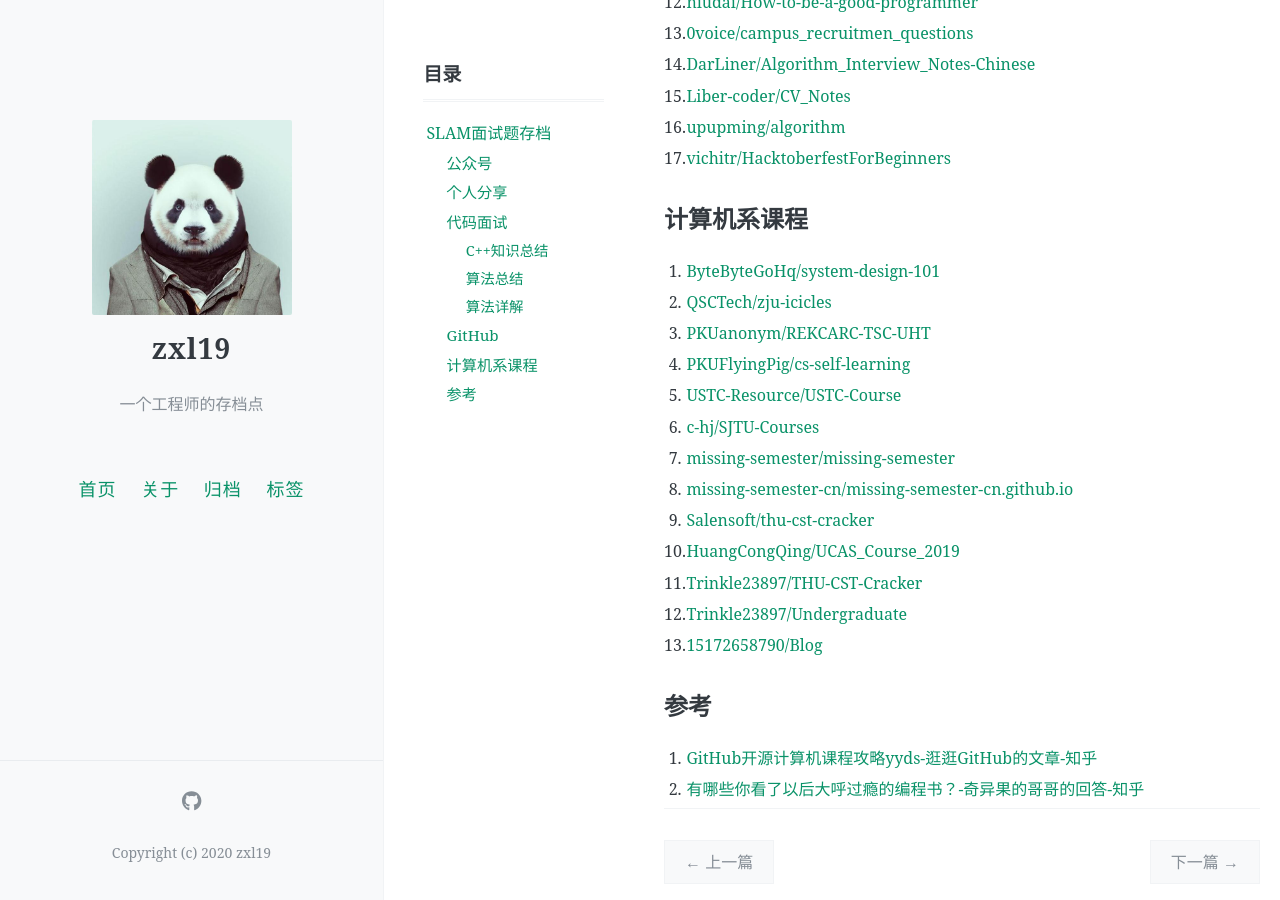
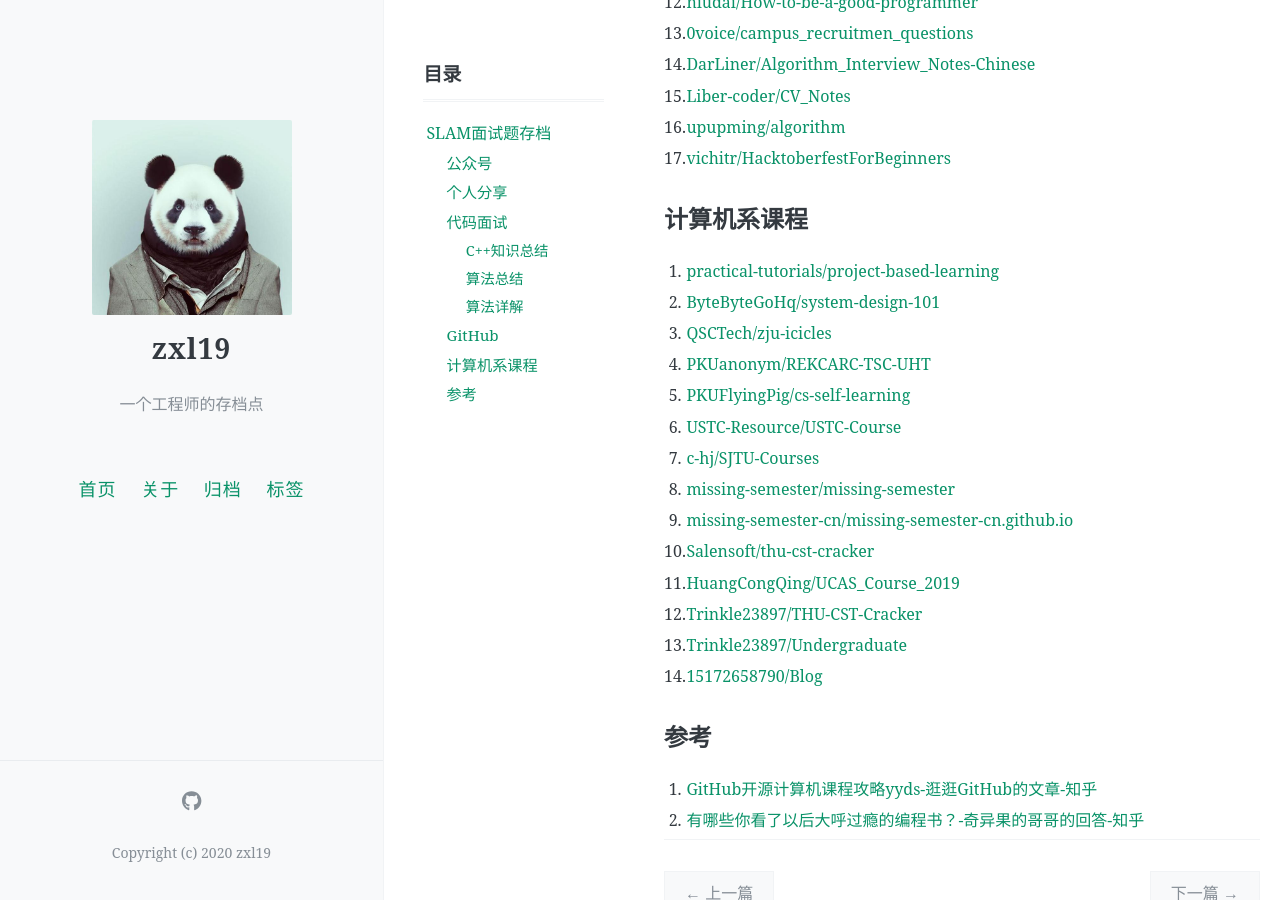
Before and after one commit to zxl19/zxl19.github.io, a Jekyll site: the page built from _posts/2021-05-22-slam-interview.md, in a window 1280 px wide and 900 px high, scrolled down 1978 px. Built offline with Jekyll 4.4.1, drawn with Linux system fonts in a browser that asks for light colours; comment, search, counter and statistics services are not loaded.

Commit message:
Update Posts

```diff
--- a/_posts/2021-05-22-slam-interview.md
+++ b/_posts/2021-05-22-slam-interview.md
@@ -79,19 +79,20 @@ SLAM方向面试题存档。
 
 ## 计算机系课程
 
-1. [ByteByteGoHq/system-design-101](https://github.com/ByteByteGoHq/system-design-101)
-2. [QSCTech/zju-icicles](https://github.com/QSCTech/zju-icicles)
-3. [PKUanonym/REKCARC-TSC-UHT](https://github.com/PKUanonym/REKCARC-TSC-UHT)
-4. [PKUFlyingPig/cs-self-learning](https://github.com/PKUFlyingPig/cs-self-learning)
-5. [USTC-Resource/USTC-Course](https://github.com/USTC-Resource/USTC-Course)
-6. [c-hj/SJTU-Courses](https://github.com/c-hj/SJTU-Courses)
-7. [missing-semester/missing-semester](https://github.com/missing-semester/missing-semester)
-8. [missing-semester-cn/missing-semester-cn.github.io](https://github.com/missing-semester-cn/missing-semester-cn.github.io)
-9. [Salensoft/thu-cst-cracker](https://github.com/Salensoft/thu-cst-cracker)
-10. [HuangCongQing/UCAS_Course_2019](https://github.com/HuangCongQing/UCAS_Course_2019)
-11. [Trinkle23897/THU-CST-Cracker](https://github.com/Trinkle23897/THU-CST-Cracker)
-12. [Trinkle23897/Undergraduate](https://github.com/Trinkle23897/Undergraduate)
-13. [15172658790/Blog](https://github.com/15172658790/Blog)
+1. [practical-tutorials/project-based-learning](https://github.com/practical-tutorials/project-based-learning)
+2. [ByteByteGoHq/system-design-101](https://github.com/ByteByteGoHq/system-design-101)
+3. [QSCTech/zju-icicles](https://github.com/QSCTech/zju-icicles)
+4. [PKUanonym/REKCARC-TSC-UHT](https://github.com/PKUanonym/REKCARC-TSC-UHT)
+5. [PKUFlyingPig/cs-self-learning](https://github.com/PKUFlyingPig/cs-self-learning)
+6. [USTC-Resource/USTC-Course](https://github.com/USTC-Resource/USTC-Course)
+7. [c-hj/SJTU-Courses](https://github.com/c-hj/SJTU-Courses)
+8. [missing-semester/missing-semester](https://github.com/missing-semester/missing-semester)
+9. [missing-semester-cn/missing-semester-cn.github.io](https://github.com/missing-semester-cn/missing-semester-cn.github.io)
+10. [Salensoft/thu-cst-cracker](https://github.com/Salensoft/thu-cst-cracker)
+11. [HuangCongQing/UCAS_Course_2019](https://github.com/HuangCongQing/UCAS_Course_2019)
+12. [Trinkle23897/THU-CST-Cracker](https://github.com/Trinkle23897/THU-CST-Cracker)
+13. [Trinkle23897/Undergraduate](https://github.com/Trinkle23897/Undergraduate)
+14. [15172658790/Blog](https://github.com/15172658790/Blog)
 
 ## 参考
 
```
Also changed, not shown: _posts/2021-08-14-git-note.md (+19 -6 lines), _posts/2022-12-28-cpp-utility.md (+1 -1 lines).
